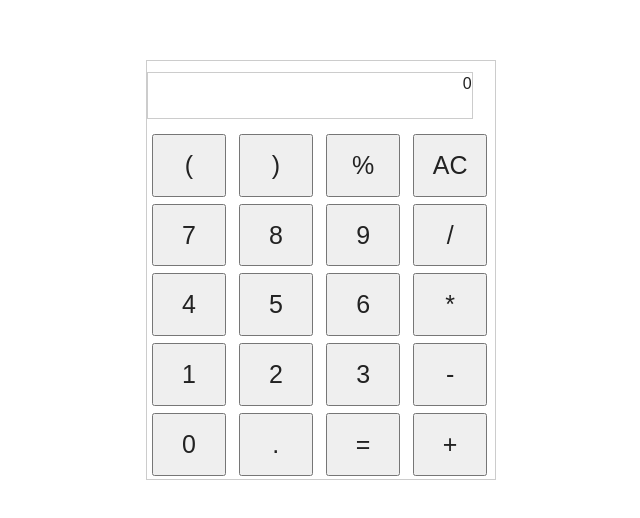
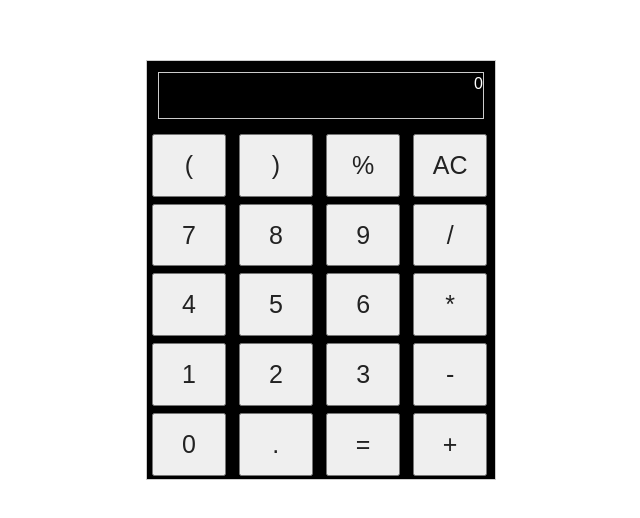
Before and after one commit to Mathieu-Pluquet/calculette, a plain HTML site: page index.html in a window 1280 px wide. Shown: the part 140-658 px from the top of the page, without its empty margins (319-959 px from the left). Drawn offline with nearby package versions, Linux system fonts and the light colour scheme.

Commit message:
add resultat

```diff
--- a/css/main.css
+++ b/css/main.css
@@ -106,9 +106,11 @@ textarea {
    .resultat
    {
            width:93%;
+           margin: auto;
            height: 65%;
            text-align:right;
            border: 1.5px solid #CCCCCC;
+          color: white;
    }
 
    .calculs
@@ -140,6 +142,7 @@ textarea {
            padding-left:5px;
            padding-bottom:5px;
            margin-top: 200px;
+           background-color: black;
 
    }
 
```
